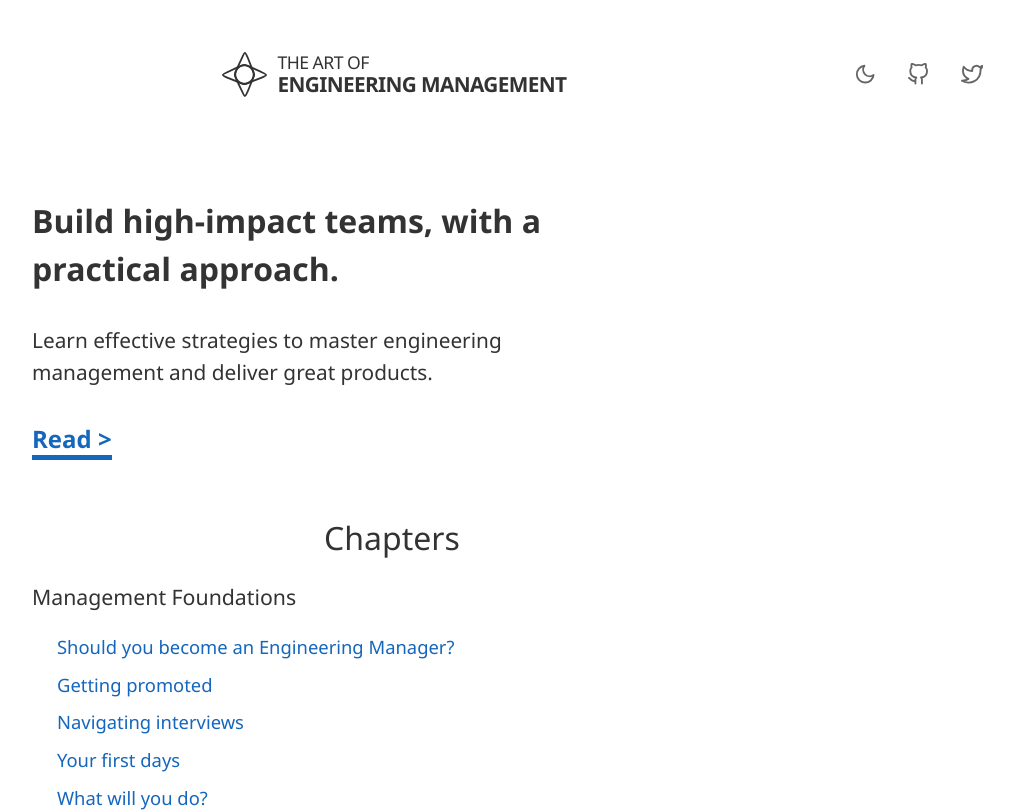
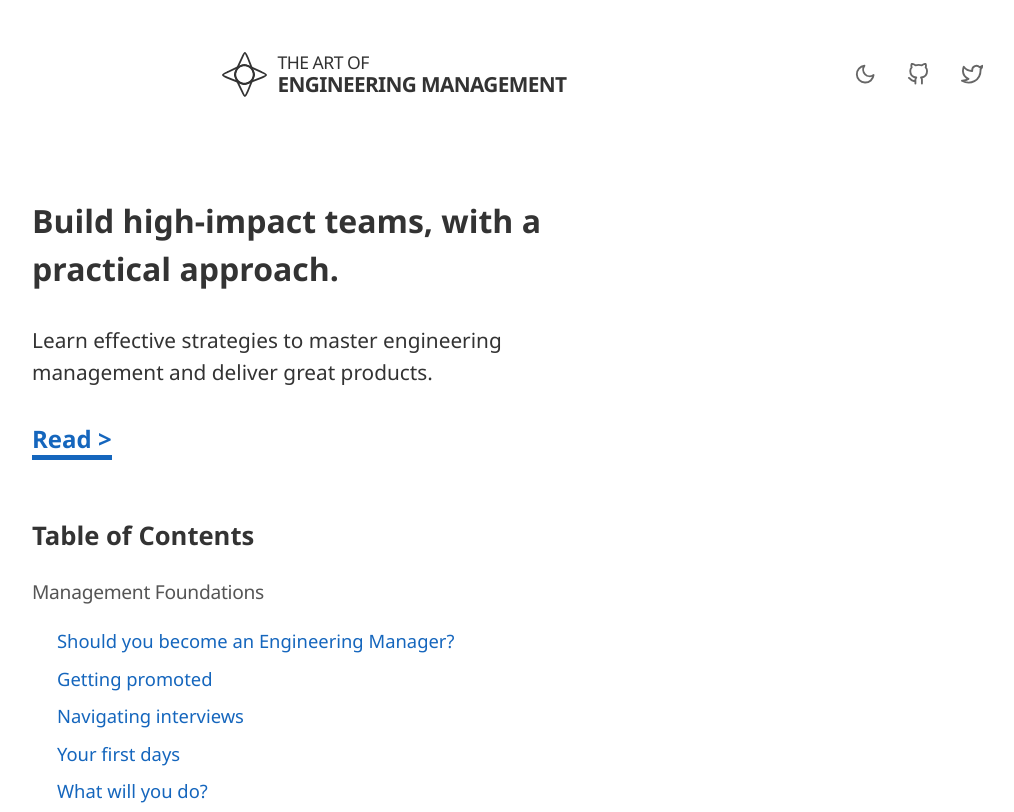
Before and after one commit to JampaUchoa/the-art-of-engineering-management, a Next.js app: page / in a window 1280 px wide. Shown: the top 812 px of the page, without its empty margins (248-1262 px from the left). Built offline with nearby package versions, Linux system fonts and the light colour scheme.

Commit message:
improve toc

```diff
--- a/src/app/_components/table-of-contents/table-of-contents.scss
+++ b/src/app/_components/table-of-contents/table-of-contents.scss
@@ -7,17 +7,16 @@
         margin: 0 20px;
     }
     h2{
-        font-size: 2rem;
+        font-size: 1.6rem;
         margin: 1.8rem 0 1rem;
-        font-weight: normal;
-        line-height: 1.3;
-        text-align: center;
     }
     h3{
-        font-size: 1.33rem;
+        font-size: 1.2rem;
         margin: 1.5rem 0 1rem;
-        font-weight: normal;
+        font-weight: 500;
         line-height: 1.4;
+        color: #555;
+        letter-spacing: -0.015em;
     }
     span{
         color: var(--secondary-text);
--- a/src/app/_components/table-of-contents/table-of-contents.tsx
+++ b/src/app/_components/table-of-contents/table-of-contents.tsx
@@ -5,7 +5,7 @@ export default function TableOfContents() {
     const table = tableOfContents;
     return (
         <div className="released-chapters">
-            <h2> Chapters</h2>
+            <h2> Table of Contents </h2>
             <div className={"chapters"}>
                 {table.map((chapter, index) => (
                     <div key={index}>
```
